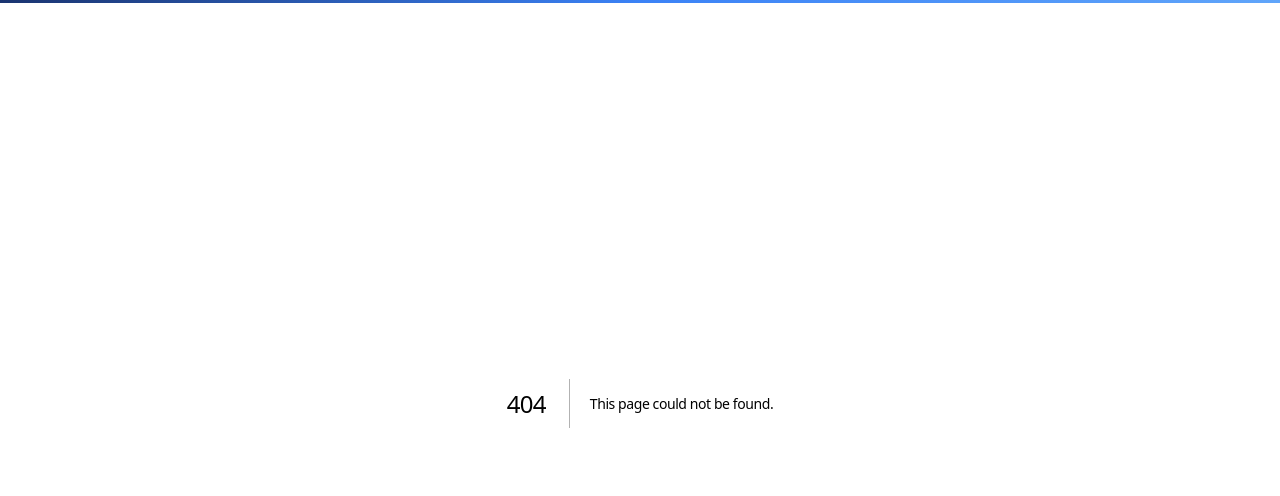
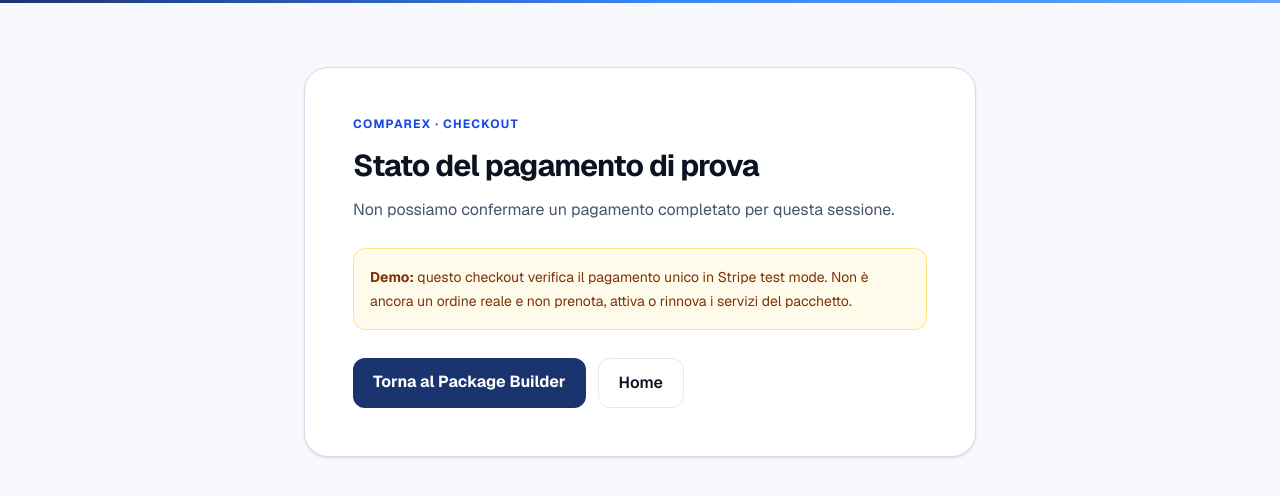
Before and after one commit to pietroconforti-blip/compareX, a Next.js app: page /checkout/result in a window 1280 px wide. Before the commit this address had no page. Shown: the top 496 px of the page. Built offline with nearby package versions, Linux system fonts and the light colour scheme.

Commit message:
Add test checkout return and payment verification page

```diff
--- /dev/null
+++ b/app/checkout/result/page.tsx
@@ -0,0 +1,43 @@
+"use client";
+import { useEffect, useState } from "react";
+import { useSearchParams } from "next/navigation";
+import { Suspense } from "react";
+
+function ResultContent() {
+  const params = useSearchParams();
+  const status = params.get("status");
+  const sessionId = params.get("session_id");
+  const [verification, setVerification] = useState<{ status: string; amountTotal?: number | null; currency?: string | null; error?: string } | null>(null);
+  const [loading, setLoading] = useState(false);
+
+  useEffect(() => {
+    if (status !== "success" || !sessionId) return;
+    let cancelled = false;
+    setLoading(true);
+    fetch("/api/checkout/session-status?session_id=" + encodeURIComponent(sessionId), { cache: "no-store" })
+      .then(async (response) => {
+        const data = await response.json();
+        if (!response.ok) throw new Error(data.error || "Verifica non riuscita.");
+        if (!cancelled) setVerification(data);
+      })
+      .catch((error) => { if (!cancelled) setVerification({ status: "unknown", error: error instanceof Error ? error.message : "Verifica non riuscita." }); })
+      .finally(() => { if (!cancelled) setLoading(false); });
+    return () => { cancelled = true; };
+  }, [status, sessionId]);
+
+  const paid = verification?.status === "paid_test";
+  return <main className="min-h-screen bg-[#f7f9fd] px-5 py-16 text-[#0c1222]"><section className="mx-auto max-w-2xl rounded-3xl border border-[#d5dceb] bg-white p-8 shadow-sm md:p-12">
+    <p className="text-xs font-bold uppercase tracking-widest text-blue-700">CompareX · Checkout</p>
+    {status === "cancelled" ? <>
+      <h1 className="mt-4 text-3xl font-bold">Pagamento di prova annullato</h1>
+      <p className="mt-3 leading-7 text-slate-600">Non è stato completato alcun pagamento. Puoi tornare al pacchetto e riprovare.</p>
+    </> : <>
+      <h1 className="mt-4 text-3xl font-bold">{loading ? "Verifica del pagamento…" : paid ? "Pagamento di prova riuscito" : "Stato del pagamento di prova"}</h1>
+      <p className="mt-3 leading-7 text-slate-600">{loading ? "Stiamo verificando la sessione direttamente con Stripe." : paid ? "Stripe conferma che il pagamento in modalità test è riuscito. Nessun denaro reale è stato trasferito e i servizi non sono stati attivati." : verification?.error || "Non possiamo confermare un pagamento completato per questa sessione."}</p>
+      {paid && typeof verification?.amountTotal === "number" && <p className="mt-5 text-2xl font-bold text-[#1a3470]">{new Intl.NumberFormat("it-IT", { style: "currency", currency: (verification.currency || "eur").toUpperCase() }).format(verification.amountTotal / 100)} <span className="text-sm font-medium text-slate-500">· modalità test</span></p>}
+    </>}
+    <div className="mt-6 rounded-xl border border-amber-200 bg-amber-50 p-4 text-sm leading-6 text-amber-900"><strong>Demo:</strong> questo checkout verifica il pagamento unico in Stripe test mode. Non è ancora un ordine reale e non prenota, attiva o rinnova i servizi del pacchetto.</div>
+    <div className="mt-7 flex flex-wrap gap-3"><a href="/package-builder" className="rounded-xl bg-[#1a3470] px-5 py-3 font-bold text-white">Torna al Package Builder</a><a href="/" className="rounded-xl border border-slate-200 px-5 py-3 font-semibold">Home</a></div>
+  </section></main>;
+}
+export default function CheckoutResultPage() { return <Suspense fallback={<main className="p-10">Caricamento risultato…</main>}><ResultContent /></Suspense>; }
```
